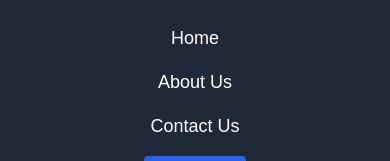
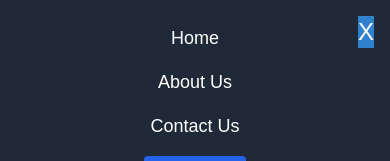
Before and after one commit to sooryashibu/food-order-website, a React (Vite) app: page / in a window 390 px wide. Both pictures are taken after a click on the button 354 px from the left and 32 px from the top of the page. Shown: the top 161 px of the page. Built offline with nearby package versions, Linux system fonts and the light colour scheme.

Commit message:
Update Header.jsx

```diff
--- a/src/components/Header.jsx
+++ b/src/components/Header.jsx
@@ -79,6 +79,14 @@ const Header = ({ cartCount }) => {
       {/* Hamburger Menu Dropdown for Small Screens */}
       {isMenuOpen && (
         <div className="sm:hidden w-full bg-gray-800 absolute top-0 left-0 right-0 shadow-lg">
+          {/* Close Button (X) */}
+          <button
+            onClick={() => setIsMenuOpen(false)}
+            className="absolute top-4 right-4 text-white text-2xl"
+          >
+            X
+          </button>
+
           <nav className="flex flex-col items-center py-4">
             <Link
               to="/"
```
